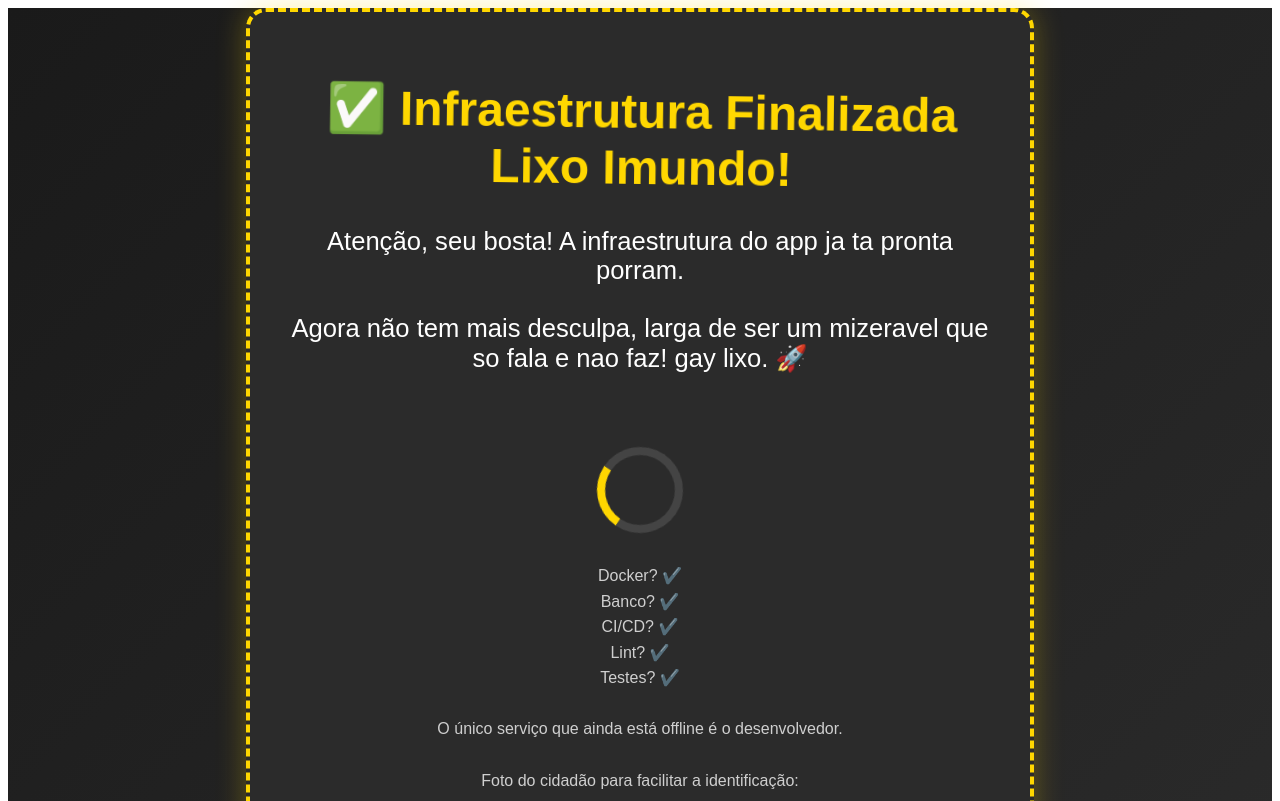
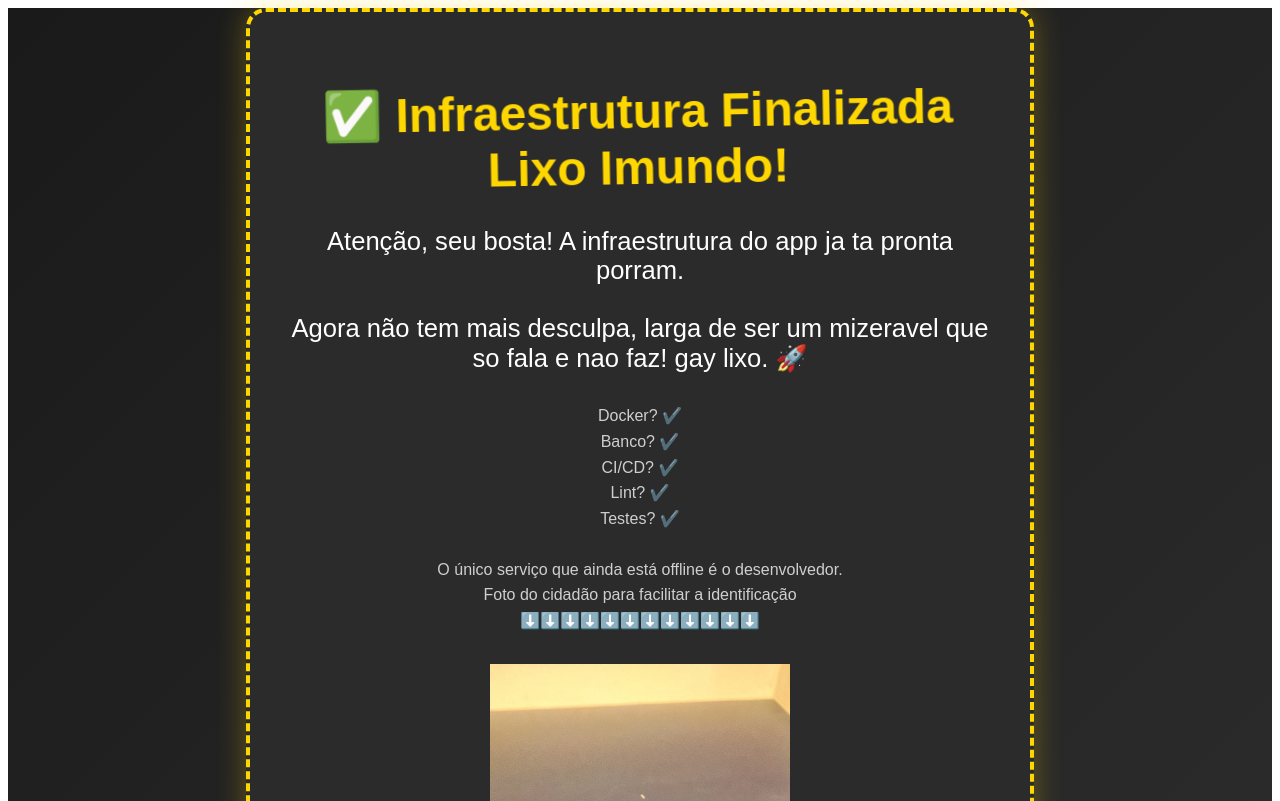
Before and after one commit to pepeeteless/febrilidade, a Next.js app: page / in a window 1280 px wide. Shown: the top 801 px of the page. Built offline with nearby package versions, Linux system fonts and the light colour scheme.

Commit message:
style: new home page

```diff
--- a/pages/index.js
+++ b/pages/index.js
@@ -20,10 +20,6 @@ export default function Home() {
           Agora não tem mais desculpa, larga de ser um mizeravel que so fala e
           nao faz! gay lixo. 🚀
         </p>
-        <br />
-
-        <div className={styles.spinner}></div>
-
         <p className={styles.small}>
           Docker? ✔️
           <br />
@@ -35,13 +31,10 @@ export default function Home() {
           <br />
           Testes? ✔️
           <br />
-          <br />
-          O único serviço que ainda está offline é o desenvolvedor.
-          <br />
-          <br />
-          Foto do cidadão para facilitar a identificação:
+          <br />O único serviço que ainda está offline é o desenvolvedor.
+          <br /> Foto do cidadão para facilitar a identificação
+          <br /> ⬇️⬇️⬇️⬇️⬇️⬇️⬇️⬇️⬇️⬇️⬇️⬇️
         </p>
-
         <Image
           src={ramon_picado}
           alt="Ramon"
```
